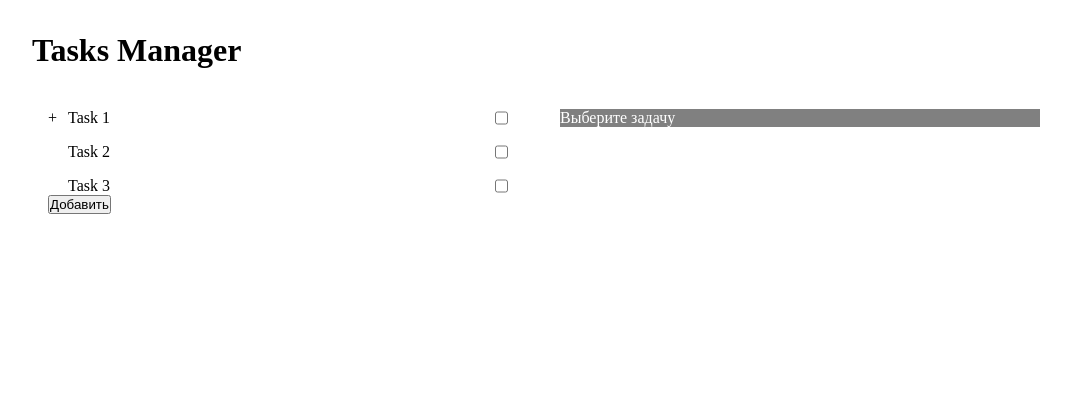
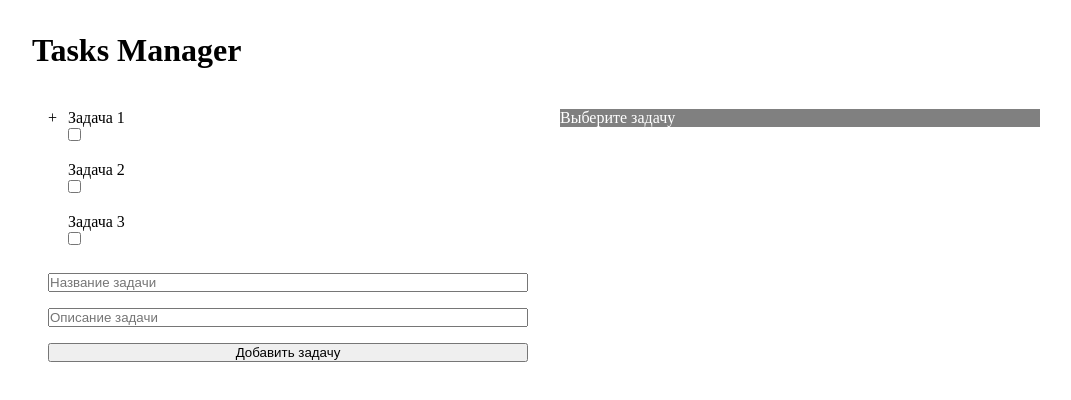
Before and after one commit to sawwweb/tasks-manager-app, a React (Vite) app: page / in a window 1280 px wide. Shown: the top 400 px of the page, without its empty margins (96-1167 px from the left). Built offline with nearby package versions, Linux system fonts and the light colour scheme.

Commit message:
added subtasks

```diff
--- /dev/null
+++ b/src/components/TaskForm/index.tsx
@@ -0,0 +1,77 @@
+import { FC, useState } from "react";
+import style from './style.module.scss'
+import { Task } from "../../types";
+
+interface TaskFormProps {
+	currentTask: Task | null
+	addTask: (task: Task) => void
+	addSubtask: (task: Task, subtask: Task) => void
+}
+
+const TaskForm: FC<TaskFormProps> = ({ addTask, addSubtask, currentTask }) => {
+
+	const [taskName, setTaskName] = useState('');
+	const [taskBody, setTaskBody] = useState('');
+
+	return (
+		<div className={style.addBlock}>
+			<input
+				type="text"
+				value={taskName}
+				className={style.addTaskInput}
+				placeholder="Название задачи"
+				onChange={(e) => {
+					setTaskName(e.target.value);
+				}}
+			/>
+			<input
+				type="text"
+				value={taskBody}
+				className={style.addTaskInput}
+				placeholder="Описание задачи"
+				onChange={(e) => {
+					setTaskBody(e.target.value);
+				}}
+			/>
+			<button
+				className={style.addTask}
+				onClick={() => {
+					addTask(
+						{
+							id: Date.now(),
+							name: taskName,
+							completed: false,
+							body: taskBody,
+						}
+					)
+					setTaskName('');
+					setTaskBody('');
+				}
+				}
+			>
+				Добавить задачу
+			</button>
+			{currentTask && (
+				<button
+					className={style.addTask}
+					onClick={() => {
+						addSubtask(currentTask, {
+							id: Date.now(),
+							name: taskName,
+							completed: false,
+							body: taskBody,
+						})
+
+						setTaskName('');
+						setTaskBody('');
+					}
+					}
+				>
+					Добавить подзадачу
+				</button>
+			)}
+		</div >
+	);
+}
+
+export default TaskForm;
--- /dev/null
+++ b/src/components/TaskForm/style.module.scss
@@ -0,0 +1,6 @@
+.addBlock {
+	display: flex;
+	flex-direction: column;
+	gap: 1rem;
+	margin-top: 1.5rem;
+}
--- a/src/components/TaskListItem/index.tsx
+++ b/src/components/TaskListItem/index.tsx
@@ -1,4 +1,4 @@
-import { FC } from "react";
+import { FC, useState } from "react";
 import style from './style.module.scss'
 import { Task } from "../../types";
 import { observer } from "mobx-react-lite";
@@ -11,6 +11,9 @@ interface TaskListItemProps {
 }
 
 const TaskListItem: FC<TaskListItemProps> = observer(({ task, completeTask, removeTask, setCurrentTask }) => {
+
+	const [open, setOpen] = useState(false);
+
 	return (
 		<li className={style.task} onClick={
 			(e) => {
@@ -18,9 +21,16 @@ const TaskListItem: FC<TaskListItemProps> = observer(({ task, completeTask, remo
 				setCurrentTask(task)
 			}
 		}>
-			{task.hasChildren && (
-				<span className={style.taskToggle}>
-					+
+			<div className={style.mainTask}>
+				{task.subtasks && (
+					<span className={style.taskToggle} onClick={
+						() => {
+							setOpen(!open);
+						}
+					}>
+						{
+							open ? '-' : '+'
+						}
 					</span>
 				)}
 				<div className={style.taskTitle}>
@@ -44,7 +54,23 @@ const TaskListItem: FC<TaskListItemProps> = observer(({ task, completeTask, remo
 						completeTask(task);
 					}}
 				/>
-		</li>
+			</div>
+			{
+				task.subtasks && (
+					<ul className={style.subtasks + (open ? '' : ' hide')}>
+						{task.subtasks.map((subtask) => (
+							<TaskListItem
+								key={subtask.id}
+								task={subtask}
+								completeTask={completeTask}
+								removeTask={removeTask}
+								setCurrentTask={setCurrentTask}
+							/>
+						))}
+					</ul>
+				)
+			}
+		</li >
 	);
 }
 )
--- a/src/components/TaskListItem/style.module.scss
+++ b/src/components/TaskListItem/style.module.scss
@@ -1,5 +1,6 @@
 .task{
 	display: flex;
+	flex-direction: column;
 	margin: 0 1.25rem;
 	position: relative;
 }
@@ -7,8 +8,14 @@
 .taskToggle{
 	left: -1.25rem;
 	position: absolute;
+	z-index: 1;
 }
 
 .taskCheckbox{
 	margin-left: auto;
 }
+
+.subtasks{
+	display: flex;
+	flex-direction: column;
+}
--- a/src/components/TasksList/index.tsx
+++ b/src/components/TasksList/index.tsx
@@ -3,6 +3,7 @@ import style from './style.module.scss'
 import TaskListItem from "../TaskListItem";
 import TasksStore from "../../store/TasksStore";
 import { observer } from "mobx-react-lite";
+import TaskForm from "../TaskForm";
 
 interface TasksListProps {
 
@@ -10,7 +11,7 @@ interface TasksListProps {
 
 const TasksList: FC<TasksListProps> = observer(() => {
 
-	const { tasks, addTask, completeTask, removeTask, setCurrentTask } = TasksStore;
+	const { tasks, addTask, addSubtask, completeTask, removeTask, setCurrentTask, currentTask } = TasksStore;
 
 	return (
 		<>
@@ -27,19 +28,9 @@ const TasksList: FC<TasksListProps> = observer(() => {
 				))}
 
 			</ul>
-			<button className={style.addTask} onClick={
-				() => addTask(
-					{
-						id: tasks.length + 1,
-						name: 'Task ' + (tasks.length + 1).toString(),
-						completed: false,
-						hasChildren: false,
-						body: 'Текст задачи ' + (tasks.length + 1).toString()
-					}
-				)
-			}>
-				Добавить
-			</button>
+
+			<TaskForm addTask={addTask} addSubtask={addSubtask} currentTask={currentTask} />
+
 		</>
 	);
 }
--- a/src/main.scss
+++ b/src/main.scss
@@ -2,3 +2,16 @@
 	margin: 0;
 	padding: 0;
 }
+
+.hide {
+	opacity: 0;
+	transition: .5s ease;
+	position: absolute;
+	transform: translateX(100%);
+}
+.show {
+	opacity: 1;
+	transition: .5s ease;
+	transform: translateX(0);
+	position: relative;
+}
--- a/src/store/TasksStore.ts
+++ b/src/store/TasksStore.ts
@@ -6,23 +6,36 @@ class TasksStore {
 	tasks = [
 		{
 			id: 1,
-			name: 'Task 1',
+			name: 'Задача 1',
 			completed: false,
-			hasChildren: true,
 			body: 'Текст задачи 1',
+			subtasks: [
+				{
+					id: 11,
+					name: 'Задача 1.1',
+					completed: false,
+					body: 'Текст задачи 1.1',
+					subtasks: [
+						{
+							id: 111,
+							name: 'Задача 1.1.1',
+							completed: false,
+							body: 'Текст задачи 1.1.1',
+						}
+					]
+				}
+			]
 		},
 		{
 			id: 2,
-			name: 'Task 2',
+			name: 'Задача 2',
 			completed: false,
-			hasChildren: false,
 			body: 'Текст задачи 2',
 		},
 		{
 			id: 3,
-			name: 'Task 3',
+			name: 'Задача 3',
 			completed: false,
-			hasChildren: false,
 			body: 'Текст задачи 3',
 		},
 	];
@@ -35,6 +48,18 @@ class TasksStore {
 
 	addTask = (task: Task) => {
 		this.tasks.push(task);
+	}
+
+	addSubtask = (currentTask: Task, subtask: Task) => {
+		if (currentTask === null) {
+			return
+		} else if (!currentTask.subtasks) {
+			currentTask.subtasks = []
+			currentTask.subtasks.push(subtask);
+		} else {
+			currentTask.subtasks.push(subtask);
+		}
+
 	}
 
 	removeTask = (id: number) => {
--- a/src/types/index.ts
+++ b/src/types/index.ts
@@ -2,6 +2,6 @@ export type Task = {
 	id: number;
 	name: string;
 	completed: boolean;
-	hasChildren: boolean;
 	body: string;
+	subtasks?: Task[];
 }
```
Lines whose indentation alone changed are shown as unchanged.
